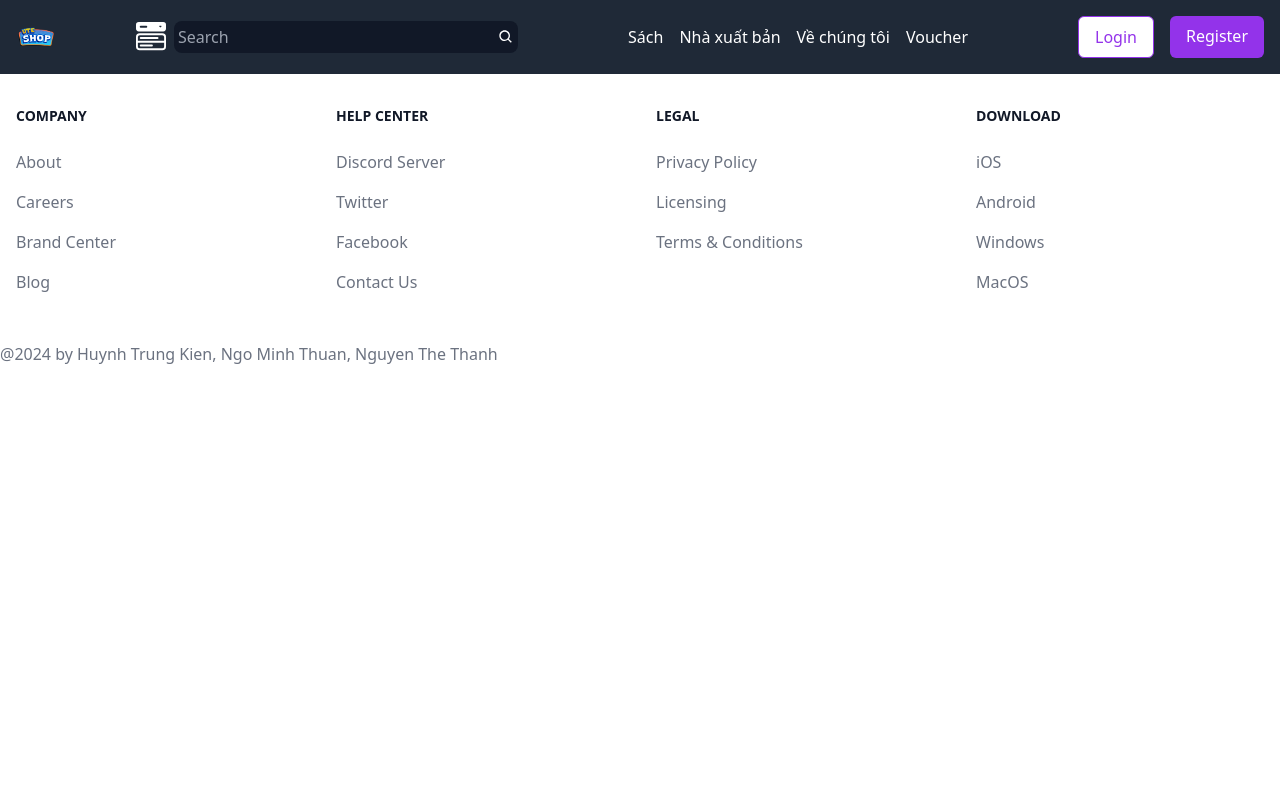
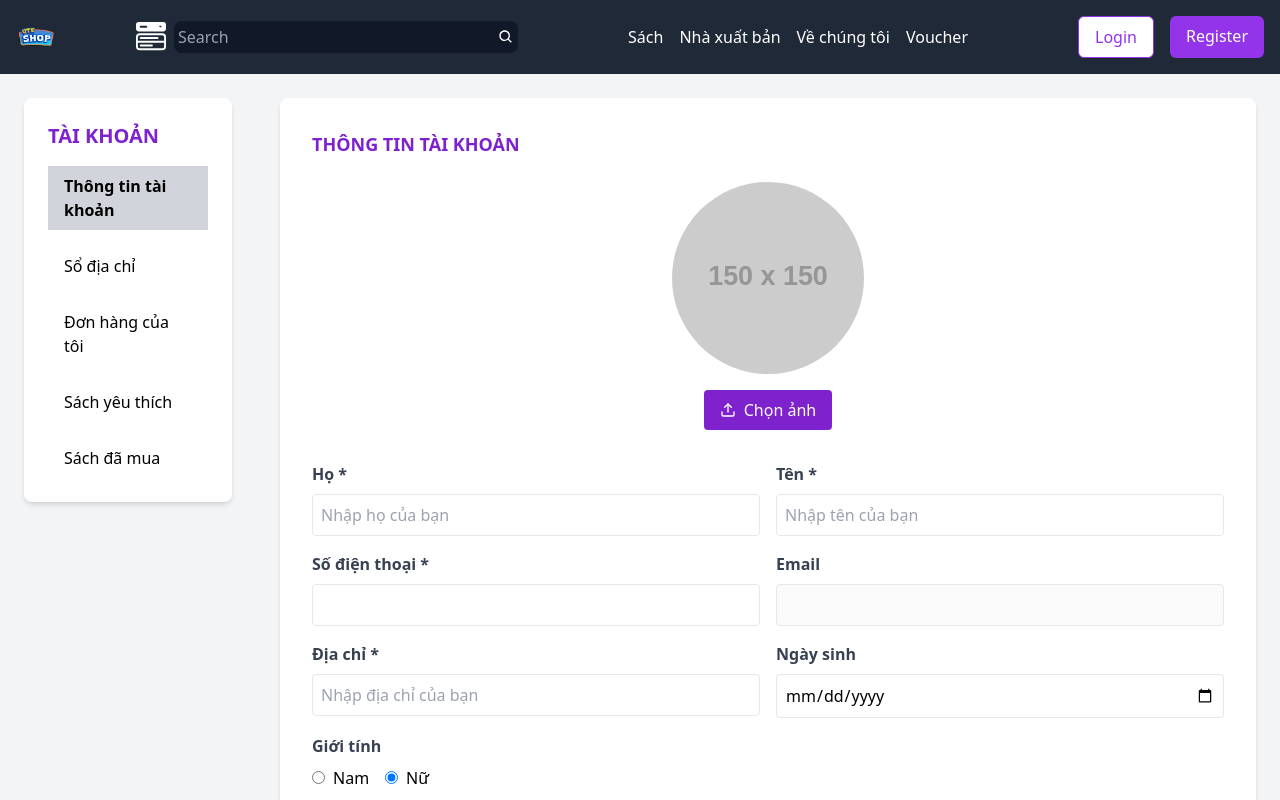
Before and after one commit to K0l4s/ute-shop, a React (Vite) app in the folder front-end/: page /account/profile in a window 1280 px wide. Shown: the top 800 px of the page. Built offline with nearby package versions, Linux system fonts and the light colour scheme; no server answers.

Commit message:
modify,add (client): update account page, add update profile feat, fix login

```diff
--- /dev/null
+++ b/front-end/src/apis/user.ts
@@ -0,0 +1,29 @@
+export const updateProfileApis = async (firstname: string, lastname: string, address: string,
+    phone: string, gender: boolean, birthday: Date, avatar: File | null) => {
+  const formData = new FormData();
+
+  formData.append('firstname', firstname);
+  formData.append('lastname', lastname);
+  formData.append('address', address);
+  formData.append('phone', phone);
+  formData.append('gender', gender.toString()); // Append gender as a string
+  formData.append('birthday', birthday.toISOString()); // Convert Date to string
+
+  if (avatar) {
+    formData.append('avatar_url', avatar); // Append avatar file if it exists
+  }
+
+  try {
+    const response = await fetch('http://localhost:8080/api/v1/user/profile/edit', {
+      method: 'PUT',
+      credentials: 'include',
+      body: formData,
+    });
+
+    const data = await response.json();
+
+    return data;
+  } catch (err) {
+    console.error('Có lỗi xảy ra: ', err);
+  }
+};
--- a/front-end/src/components/navbar/Navbar.tsx
+++ b/front-end/src/components/navbar/Navbar.tsx
@@ -89,7 +89,7 @@ const Navbar = () => {
               </li>
               {/* User icon with dropdown menu */}
               <li className="relative group">
-                <Link to="/account">
+                <Link to="/account/profile">
                   <div className="py-2">
                     <FaRegUserCircle size={34} className="text-white cursor-pointer" />
                   </div>
@@ -97,7 +97,7 @@ const Navbar = () => {
 
                 {/* Dropdown menu */}
                 <div className="absolute right-0 w-48 bg-white rounded-lg shadow-lg hidden group-hover:block">
-                  <Link to="/account" className="block px-4 py-2 text-gray-800 hover:bg-gray-200 rounded-t-lg">
+                  <Link to="/account/profile" className="block px-4 py-2 text-gray-800 hover:bg-gray-200 rounded-t-lg">
                     Tài khoản của tôi
                   </Link>
                   <Link to="/account/orders" className="block px-4 py-2 text-gray-800 hover:bg-gray-200">
--- a/front-end/src/pages/account/Account.tsx
+++ b/front-end/src/pages/account/Account.tsx
@@ -1,8 +1,9 @@
-import React, { useEffect, useState } from 'react';
+import { useEffect, useState } from 'react';
 import { useSelector, useDispatch } from 'react-redux';
 import { RootState } from '../../redux/store';
-import { setUser } from '../../redux/reducers/authSlice'; // Action to update user
-import { FiSave } from 'react-icons/fi';
+import { setUser } from '../../redux/reducers/authSlice';
+import { FiSave, FiUpload } from 'react-icons/fi';
+import { updateProfileApis } from '../../apis/user';
 
 const Account = () => {
   const dispatch = useDispatch();
@@ -10,12 +11,15 @@ const Account = () => {
   // Get user data from Redux
   const user = useSelector((state: RootState) => state.auth.user);
   // Form state for user data
-  const [firstName, setFirstName] = useState(user?.firstName || '');
-  const [lastName, setLastName] = useState(user?.lastName || '');
+  const [firstname, setFirstname] = useState(user?.firstname || '');
+  const [lastname, setLastname] = useState(user?.lastname || '');
   const [phone, setPhone] = useState(user?.phone || '');
   const [email, setEmail] = useState(user?.email || '');
-  const [gender, setGender] = useState(user?.gender || 'male');
-  const [birthDate, setBirthDate] = useState(user?.birthDate || '');
+  const [address, setAddress] = useState(user?.address || '');
+  const [gender, setGender] = useState(user?.gender === true ? 'male' : 'female');
+  const [birthday, setBirthday] = useState(user?.birthday ? new Date(user.birthday).toISOString().split('T')[0] : '');
+  const [avatar, setAvatar] = useState<File | null>(null);
+  const [avatarUrl, setAvatarUrl] = useState<string | null>(null);
   const [changePassword, setChangePassword] = useState(false);
   const [currentPassword, setCurrentPassword] = useState('');
   const [newPassword, setNewPassword] = useState('');
@@ -24,61 +28,127 @@ const Account = () => {
   // Update local state when user data changes
   useEffect(() => {
     if (user) {
-      setFirstName(user.firstName || '');
-      setLastName(user.lastName || '');
+      setFirstname(user.firstname || '');
+      setLastname(user.lastname || '');
+      setAddress(user.address || '');
       setPhone(user.phone || '');
       setEmail(user.email || '');
-      setGender(user.gender || 'male');
-      setBirthDate(user.birthDate || '');
+      setGender(user.gender === true ? 'male' : 'female');
+      setBirthday(user.birthday ? new Date(user.birthday).toISOString().split('T')[0] : '');
+      setAvatarUrl(user.avatar_url);
     }
   }, [user]);
 
-  const handleSaveChanges = () => {
-    // You can add logic to save changes or update user information
+  // Clean up avatar URL when component unmounts
+  useEffect(() => {
+    if (avatar) {
+      const url = URL.createObjectURL(avatar);
+      setAvatarUrl(url);
+
+      // Release object URL on component unmount
+      return () => {
+        URL.revokeObjectURL(url);
+      };
+    }
+  }, [avatar]);
+
+  const handleSaveChanges = async (event: React.FormEvent) => {
+    event.preventDefault()
+
     const updatedUser = {
-      firstName,
-      lastName,
+      firstname,
+      lastname,
       phone,
       email,
-      gender,
-      birthDate
+      address,
+      gender: gender === 'male' ? true : false,
+      birthday: birthday,
+      avatarUrl
     };
-    dispatch(setUser(updatedUser));
-    alert('Changes saved successfully!');
+
+    const response = await updateProfileApis(
+      updatedUser.firstname,
+      updatedUser.lastname,
+      updatedUser.address,
+      updatedUser.phone,
+      updatedUser.gender,
+      new Date(updatedUser.birthday),
+      avatar,
+    );
+
+    if (response) {
+      dispatch(setUser({ ...updatedUser, avatar_url: response.avatar_url || updatedUser.avatarUrl }));
+      alert('Changes saved successfully!');
+    } else {
+      alert('Error saving changes: ' + (response?.message || 'Unknown error'));
+    }
+  };
+
+  const handleImageChange = (e: React.ChangeEvent<HTMLInputElement>) => {
+    const file = e.target.files?.[0];
+    if (file) {
+      const fileType = file.type.toLowerCase();
+      const allowedTypes = ['image/jpeg', 'image/jpg', 'image/png'];
+
+      if (!allowedTypes.includes(fileType)) {
+        alert('Chỉ cho phép các định dạng ảnh jpeg, jpg và png!');
+        return;
+      }
+
+      setAvatar(file);
+      alert('Ảnh đã được chọn!');
+    }
   };
 
   return (
-    <div className="flex justify-center items-center h-screen">
-      <div className="bg-white shadow-md rounded-lg p-6 w-full max-w-4xl">
-        <h2 className="text-2xl font-bold mb-6">THÔNG TIN TÀI KHOẢN</h2>
+    <div className="flex justify-center">
+      <div className="bg-white shadow-md rounded-lg p-8 w-full max-w-5xl">
+        <h2 className="text-lg text-purple-700 font-bold mb-6">THÔNG TIN TÀI KHOẢN</h2>
 
         <div className="flex flex-col items-center mb-8">
           <img
-            className="rounded-full h-40 w-40 object-cover"
-            src={user?.profilePicture || 'https://via.placeholder.com/150'}
+            className="rounded-full h-48 w-48 object-cover"
+            src={avatarUrl || user?.avatar_url || 'https://via.placeholder.com/150'}
             alt="Avatar"
           />
+
+          <label className="mt-4">
+            <input
+              type="file"
+              accept="image/jpeg, image/jpg, image/png"
+              onChange={handleImageChange}
+              className="hidden"
+            />
+            <div className="text-white cursor-pointer m-auto rounded flex items-center space-x-2 px-4 py-2 bg-purple-700 hover:bg-purple-500">
+              <FiUpload />
+              <span>
+                Chọn ảnh
+              </span>
+            </div>
+          </label>
         </div>
 
         {/* Form Fields */}
-        <form>
+        <form onSubmit={handleSaveChanges}>
           <div className="grid grid-cols-1 sm:grid-cols-2 gap-4 mb-4">
             <div>
               <label className="block text-gray-700 font-semibold mb-2">Họ *</label>
               <input
                 type="text"
-                value={lastName}
-                onChange={(e) => setLastName(e.target.value)}
+                value={lastname}
+                onChange={(e) => setLastname(e.target.value)}
                 className="w-full p-2 border rounded"
+                placeholder='Nhập họ của bạn'
               />
             </div>
             <div>
               <label className="block text-gray-700 font-semibold mb-2">Tên *</label>
               <input
                 type="text"
-                value={firstName}
-                onChange={(e) => setFirstName(e.target.value)}
+                value={firstname}
+                onChange={(e) => setFirstname(e.target.value)}
                 className="w-full p-2 border rounded"
+                placeholder='Nhập tên của bạn'
               />
             </div>
             <div>
@@ -96,6 +166,27 @@ const Account = () => {
                 type="email"
                 value={email}
                 onChange={(e) => setEmail(e.target.value)}
+                className="w-full p-2 border rounded"
+                disabled
+              />
+            </div>
+            <div>
+              <label className="block text-gray-700 font-semibold mb-2">Địa chỉ *</label>
+              <input
+                type="text"
+                value={address}
+                onChange={(e) => setAddress(e.target.value)}
+                className="w-full p-2 border rounded"
+                placeholder='Nhập địa chỉ của bạn'
+                required
+              />
+            </div>
+            <div>
+              <label className="block text-gray-700 font-semibold mb-2">Ngày sinh</label>
+              <input
+                type="date"
+                value={birthday}
+                onChange={(e) => setBirthday(e.target.value)}
                 className="w-full p-2 border rounded"
               />
             </div>
@@ -126,25 +217,16 @@ const Account = () => {
                 </label>
               </div>
             </div>
-            <div>
-              <label className="block text-gray-700 font-semibold mb-2">Ngày sinh</label>
-              <input
-                type="date"
-                value={birthDate}
-                onChange={(e) => setBirthDate(e.target.value)}
-                className="w-full p-2 border rounded"
-              />
-            </div>
           </div>
 
           {/* Change Password */}
           <div className="mb-4">
-            <label className="flex items-center space-x-2">
+            <label className="flex items-center space-x-2 font-bold text-red-600 cursor-pointer">
               <input
                 type="checkbox"
                 checked={changePassword}
                 onChange={() => setChangePassword(!changePassword)}
-                className="form-checkbox"
+                className="form-checkbox cursor-pointer"
               />
               <span>Đổi mật khẩu</span>
             </label>
@@ -183,12 +265,11 @@ const Account = () => {
           )}
 
           <button
-            type="button"
-            onClick={handleSaveChanges}
-            className="bg-red-500 text-white px-4 py-2 rounded flex items-center space-x-2"
+            type="submit"
+            className="bg-red-600 text-white px-4 py-2 m-auto rounded flex items-center space-x-2 hover:bg-red-500"
           >
             <FiSave />
-            <span>Lưu thay đổi</span>
+            <span className='font-bold'>Lưu thay đổi</span>
           </button>
         </form>
       </div>
--- a/front-end/src/pages/account/AccountPage.tsx
+++ b/front-end/src/pages/account/AccountPage.tsx
@@ -1,9 +1,10 @@
-import React, { useState } from 'react';
+import { useState } from 'react';
 import Account from './Account';
 import Address from './Address';
 import Orders from './Order';
 import FavoriteBooks from './FavoriteBooks';
 import PurchasedBooks from './PurchasedBooks';
+import { Link } from 'react-router-dom';
 
 const AccountPage = () => {
   // State to keep track of which section is selected
@@ -28,23 +29,26 @@ const AccountPage = () => {
   };
 
   return (
-    <div className="flex h-screen">
+    <div className="flex min-h-screen bg-gray-100">
       {/* Sidebar */}
-      <div className="w-1/5 bg-gray-100 p-6 h-auto">
-        <h2 className="text-xl font-bold mb-4">Tài khoản của tôi</h2>
+      <div className="w-1/5 h-auto">
+        <div className="m-6 p-6 bg-white shadow-md rounded-lg">
+          <h2 className="text-xl text-purple-700 font-bold mb-4">TÀI KHOẢN</h2>
           <ul className="space-y-4">
             <li>
+              <Link to='/account/profile'>
                 <button
                   onClick={() => setSelectedSection('account')}
-              className={`w-full text-left py-2 px-4 ${selectedSection === 'account' ? 'bg-gray-300' : ''}`}
+                  className={`w-full text-left py-2 px-4 ${selectedSection === 'account' ? 'bg-gray-300 font-bold' : ''}`}
                 >
                   Thông tin tài khoản
                 </button>
+              </Link>
             </li>
             <li>
               <button
                 onClick={() => setSelectedSection('address')}
-              className={`w-full text-left py-2 px-4 ${selectedSection === 'address' ? 'bg-gray-300' : ''}`}
+                className={`w-full text-left py-2 px-4 ${selectedSection === 'address' ? 'bg-gray-300 font-bold' : ''}`}
               >
                 Sổ địa chỉ
               </button>
@@ -52,7 +56,7 @@ const AccountPage = () => {
             <li>
               <button
                 onClick={() => setSelectedSection('orders')}
-              className={`w-full text-left py-2 px-4 ${selectedSection === 'orders' ? 'bg-gray-300' : ''}`}
+                className={`w-full text-left py-2 px-4 ${selectedSection === 'orders' ? 'bg-gray-300 font-bold' : ''}`}
               >
                 Đơn hàng của tôi
               </button>
@@ -60,7 +64,7 @@ const AccountPage = () => {
             <li>
               <button
                 onClick={() => setSelectedSection('favoriteBooks')}
-              className={`w-full text-left py-2 px-4 ${selectedSection === 'favoriteBooks' ? 'bg-gray-300' : ''}`}
+                className={`w-full text-left py-2 px-4 ${selectedSection === 'favoriteBooks' ? 'bg-gray-300 font-bold' : ''}`}
               >
                 Sách yêu thích
               </button>
@@ -68,12 +72,14 @@ const AccountPage = () => {
             <li>
               <button
                 onClick={() => setSelectedSection('purchasedBooks')}
-              className={`w-full text-left py-2 px-4 ${selectedSection === 'purchasedBooks' ? 'bg-gray-300' : ''}`}
+                className={`w-full text-left py-2 px-4 ${selectedSection === 'purchasedBooks' ? 'bg-gray-300 font-bold' : ''}`}
               >
                 Sách đã mua
               </button>
             </li>
           </ul>
+        </div>
+
       </div>
 
       {/* Main content (render selected section) */}
--- a/front-end/src/pages/login/Login.tsx
+++ b/front-end/src/pages/login/Login.tsx
@@ -32,13 +32,14 @@ const Login: React.FC<LoginProps> = () => {
          // Lưu thông tin người dùng vào Redux
         dispatch(login());
         dispatch(setUser({
-          firstName: data.user["firstname"],
-          lastName: data.user["lastname"],
-          phone: data.user["phone"],
-          email: data.user["email"],
-          gender: data.user["gender"],
-          birthDate: data.user["birthday"],
-          profilePicture: data.user["avatar_url"],
+          firstname: data.data.firstname,
+          lastname: data.data.lastname,
+          phone: data.data.phone,
+          email: data.data.email,
+          address: data.data.address,
+          gender: data.data.gender,
+          birthday: data.data.birthday,
+          avatar_url: data.data.avatar_url,
         }));
         navigate('/');
       } else {
--- a/front-end/src/router/Router.tsx
+++ b/front-end/src/router/Router.tsx
@@ -9,7 +9,6 @@ import Login from '../pages/login/Login';
 import Account from '../pages/account/Account'
 import AccountPage from '../pages/account/AccountPage'
 
-import Login from '../pages/login/Login'
 import Register from '../pages/register/Register'
 import ForgotPassword from '../pages/forgotPassword/ForgotPassword'
 import ResetPassword from '../pages/resetPassword/ResetPassword'
@@ -41,7 +40,7 @@ const Router = () => {
             <Route path="/login" element={<Login/>} />
 
             <Route path="/register" element={<Cart/>} />
-            <Route path="/account" element={<AccountPage/>} />
+            <Route path="/account/profile" element={<AccountPage/>} />
 
             <Route path="/register" element={<Register/>} />
             <Route path="/forgot" element={<ForgotPassword/>} />
```
Also changed, not shown: front-end/src/App.tsx (+5 -4 lines), front-end/src/redux/reducers/authSlice.ts (+8 -6 lines). Lines whose indentation alone changed are shown as unchanged.
